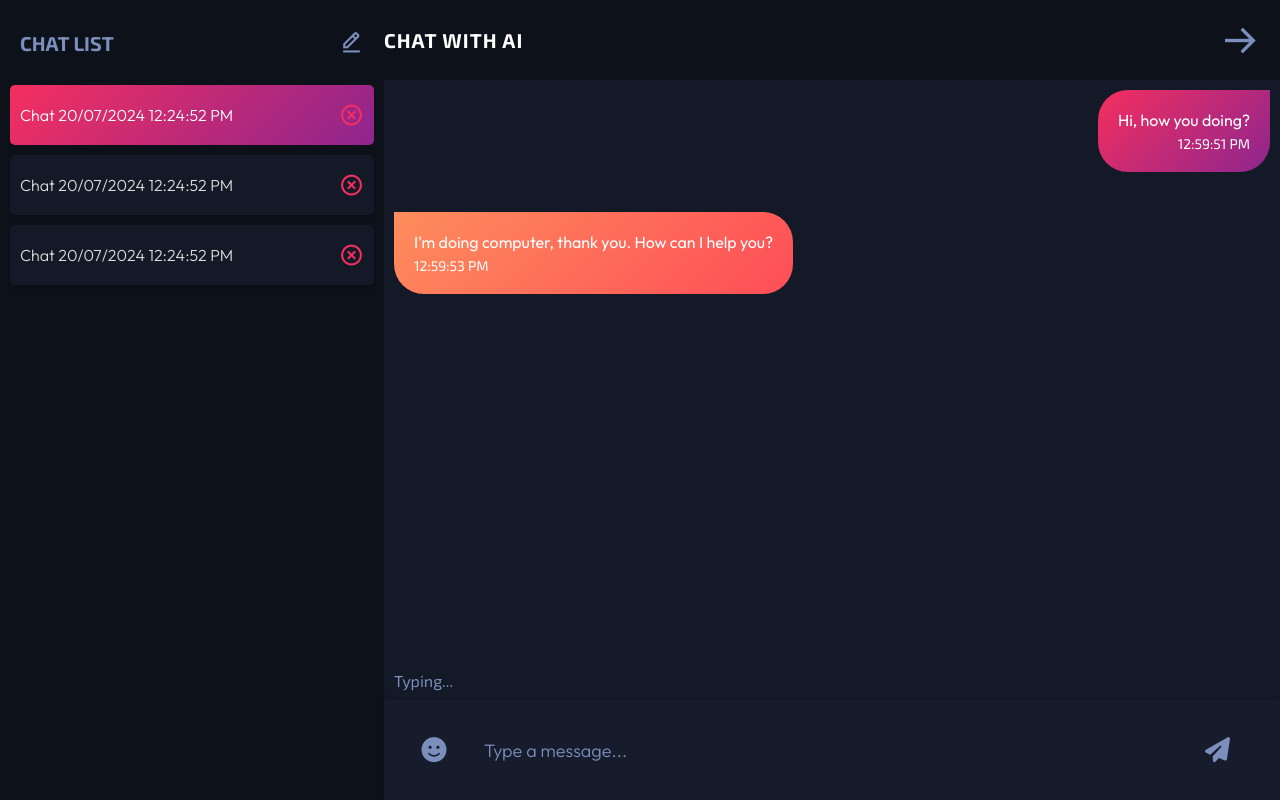
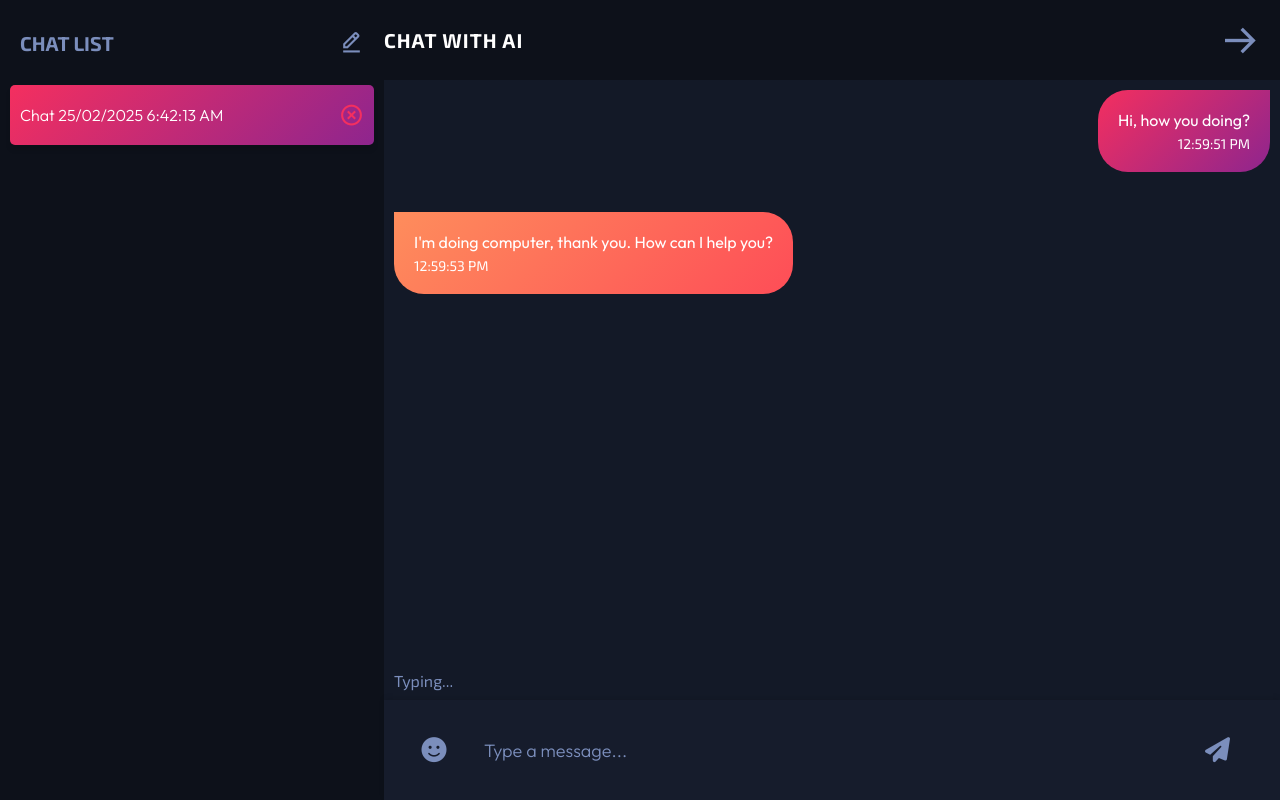
Before and after one commit to JLucas5/ai-chat-bot, a React (Vite) app: page / in a window 1280 px wide. Both pictures are taken after a click on the button "CHAT AI". Built offline with nearby package versions, Linux system fonts and the light colour scheme.

Commit message:
Complete dynamic chat list

```diff
--- a/src/App.jsx
+++ b/src/App.jsx
@@ -4,9 +4,19 @@ import ChatBotApp from './Components/ChatBotApp'
 
 const App = () => {
     const [isChatting, setIsChatting] = useState(false)
+    const [chats, setChats] = useState([])
 
     const handleStartChat = () => {
         setIsChatting(true)
+
+        if(chats.length === 0){
+            const newChat = {
+                id:`Chat ${new Date().toLocaleDateString("en-GB")} ${new Date().toLocaleTimeString()}`,
+                messages: []
+            }
+
+            setChats([newChat])
+        }
     }
 
     const handleGoBack = () => {
@@ -15,7 +25,7 @@ const App = () => {
 
   return (
     <div className='container'> { isChatting ?
-        <ChatBotApp onGoBack={handleGoBack}/> :
+        <ChatBotApp onGoBack={handleGoBack} chats={chats} setChats={setChats}/> :
         <ChatBotStart onStartChat={handleStartChat}/> }
     </div>
   )
--- a/src/Components/ChatBotApp.jsx
+++ b/src/Components/ChatBotApp.jsx
@@ -1,7 +1,38 @@
-import React from 'react'
+import React, { useState } from 'react'
 import './ChatBotApp.css'
 
-const ChatBotApp = ({onGoBack}) => {
+const ChatBotApp = ({onGoBack, chats, setChats}) => {
+    const [inputValue, setInputValue] = useState("")
+    const [messages, setMessages] = useState(chats[0]?.messages || [])
+
+    const handleInputChange = (e) => {
+        setInputValue(e.target.value)
+    }
+
+    const sendMessage = ( ) => {
+        if(inputValue.trim === '') return
+
+        const newMessage = {
+            type: "prompt",
+            text: inputValue,
+            timestamp: new Date().toLocaleTimeString()
+        }
+
+        const updatedMessages = [ ...messages, newMessage]
+
+        setMessages(updatedMessages)
+        setInputValue('')
+
+        const updatedChats = chats.map((chat, index) => {
+            if (index === 0){
+                return { ...chats, messages: updatedMessages}
+            }
+
+            return chat
+        })
+        setChats(updatedChats)
+    }
+
   return (
     <div className='chat-app'>
         <div className="chat-list">
@@ -9,18 +40,12 @@ const ChatBotApp = ({onGoBack}) => {
                 <h2>Chat List</h2>
                 <i className="bx bx-edit-alt new-chat"></i>
             </div>
-            <div className="chat-list-item active">
-                <h4>Chat 20/07/2024 12:24:52 PM</h4>
+            {chats.map((chat, index) =>(
+                <div key={index} className={`chat-list-item ${index === 0 ? 'active' : ''}`}>
+                <h4>{chat.id}</h4>
                 <i className="bx bx-x-circle"></i>
-            </div>
-            <div className="chat-list-item">
-                <h4>Chat 20/07/2024 12:24:52 PM</h4>
-                <i className="bx bx-x-circle"></i>
-            </div>
-            <div className="chat-list-item">
-                <h4>Chat 20/07/2024 12:24:52 PM</h4>
-                <i className="bx bx-x-circle"></i>
-            </div>
+                </div>
+            ))}
         </div>
         <div className="chat-window">
             <div className="chat-title">
```
